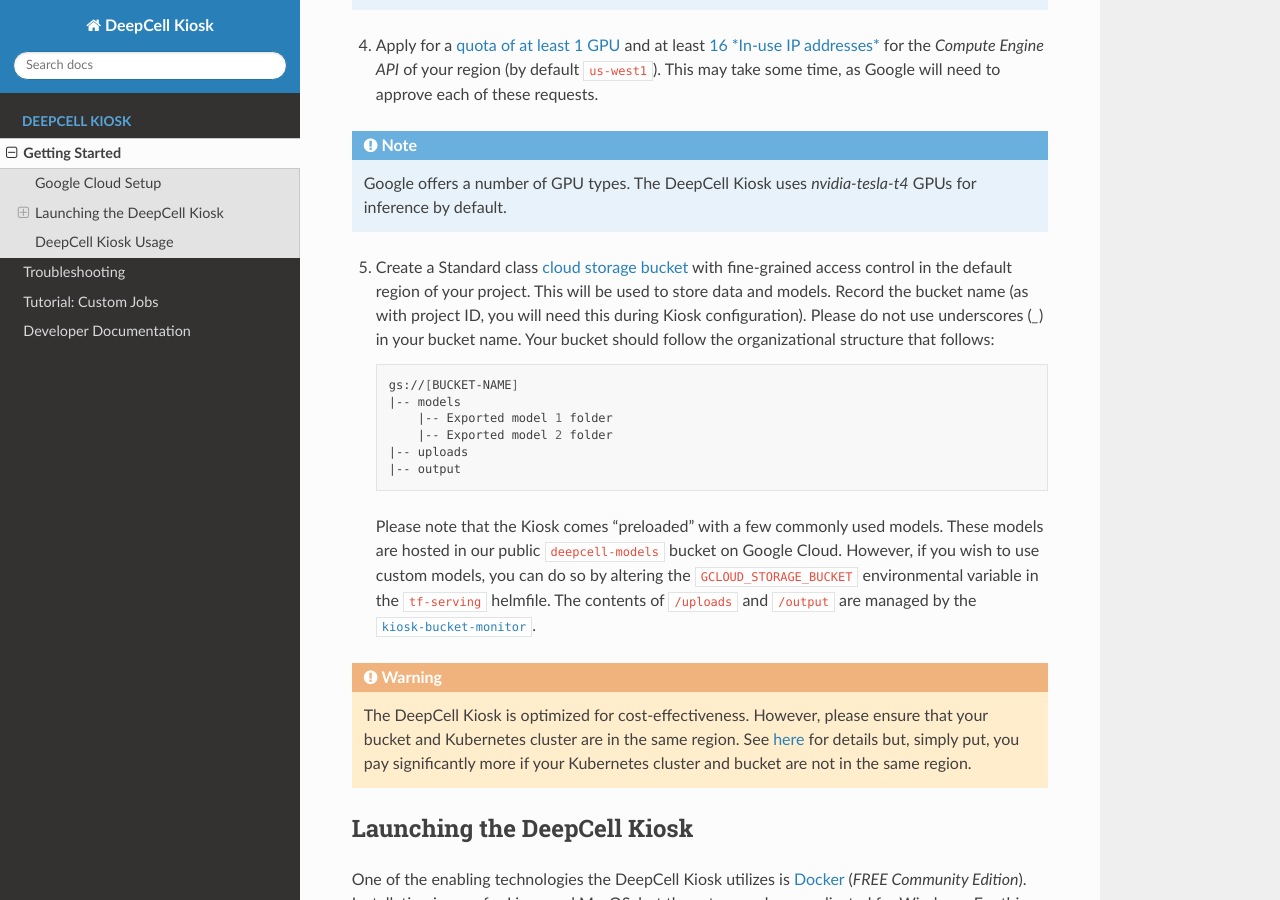
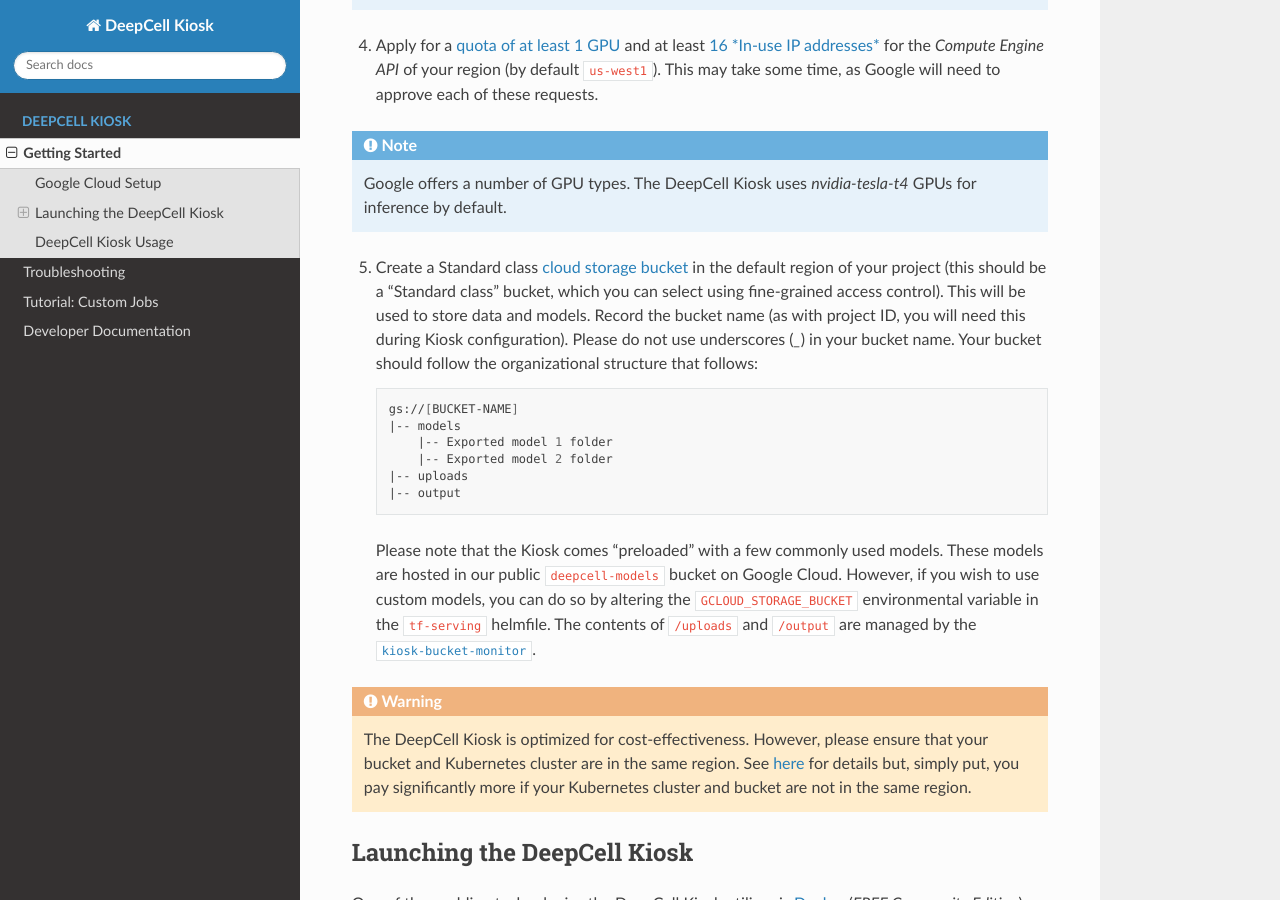
Before and after one commit to vanvalenlab/kiosk-console, a Sphinx documentation site: the page built from docs/source/GETTING_STARTED.rst, in a window 1280 px wide and 900 px high, scrolled down 980 px. Built offline with Sphinx 7.4.7 and the Read the Docs theme 2.0.0, drawn with Linux system fonts in a browser that asks for light colours.

Commit message:
reword bucket sentence.

```diff
--- a/docs/source/GETTING_STARTED.rst
+++ b/docs/source/GETTING_STARTED.rst
@@ -26,7 +26,7 @@
 
 .. note:: Google offers a number of GPU types. The DeepCell Kiosk uses `nvidia-tesla-t4` GPUs for inference by default.
 
-5. Create a Standard class `cloud storage bucket <https://cloud.google.com/storage/docs/creating-buckets>`_ with fine-grained access control in the default region of your project. This will be used to store data and models. Record the bucket name (as with project ID, you will need this during Kiosk configuration). Please do not use underscores (`_`) in your bucket name. Your bucket should follow the organizational structure that follows:
+5. Create a Standard class `cloud storage bucket <https://cloud.google.com/storage/docs/creating-buckets>`_ in the default region of your project (this should be a "Standard class" bucket, which you can select using fine-grained access control). This will be used to store data and models. Record the bucket name (as with project ID, you will need this during Kiosk configuration). Please do not use underscores (`_`) in your bucket name. Your bucket should follow the organizational structure that follows:
 
    .. code-block:: bash
 
```
